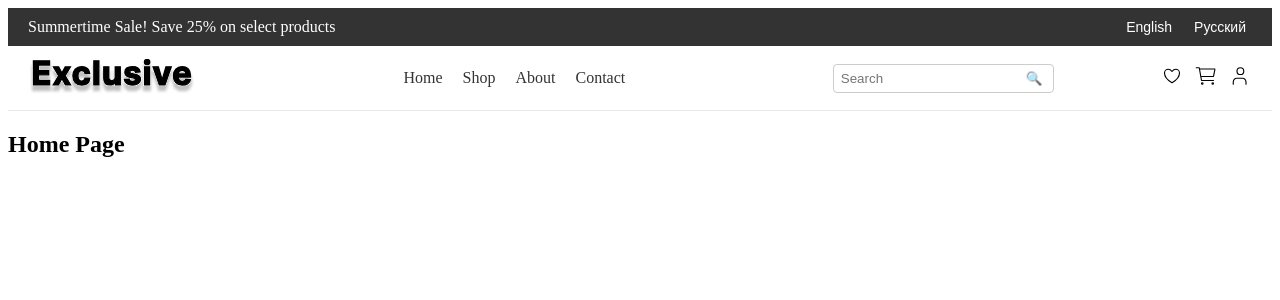
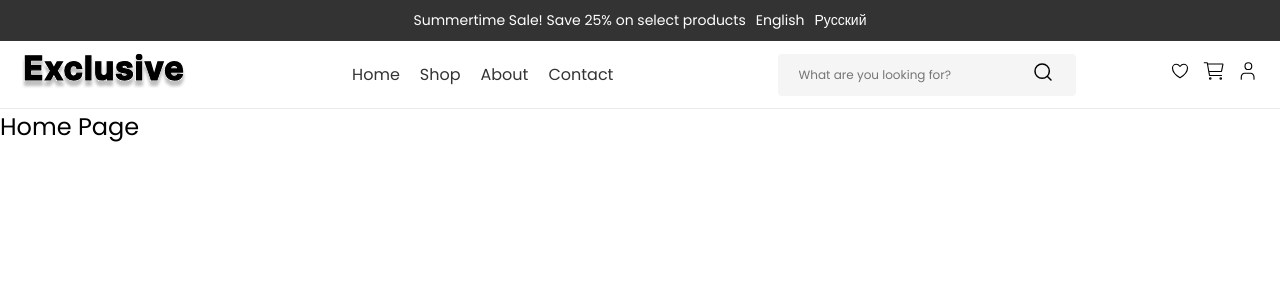
Before and after one commit to AnatoliyKlimov/Maxima-practice-4, a React (Vite) app: page / in a window 1280 px wide. Shown: the top 300 px of the page. Built offline with nearby package versions, Linux system fonts and the light colour scheme.

Commit message:
refactor: refactor style for header

```diff
--- a/src/App.css
+++ b/src/App.css
@@ -0,0 +1,7 @@
+* {
+    margin: 0;
+    padding: 0;
+    list-style-type: none;
+    font-family: "Poppins", sans-serif;
+    font-weight: 400;
+}
--- a/src/components/Header.css
+++ b/src/components/Header.css
@@ -27,10 +27,14 @@
     text-decoration: none;
     color: #333;
     font-size: 16px;
+    text-underline-offset: 5px;
 }
 
 .header-nav a:hover {
     color: #666;
+    text-decoration: underline;
+    text-underline-offset: 5px;
+
 }
 
 .header-actions {
@@ -42,14 +46,18 @@
 .header-search {
     display: flex;
     align-items: center;
-    border: 1px solid #ccc;
+    border: 1px solid rgb(245, 245, 245);
+    background-color: rgb(245, 245, 245);
     border-radius: 4px;
-    padding: 5px;
+    padding: 5px 20px;
 }
 
 .header-search input {
     border: none;
     outline: none;
+    font-size: 12px;
+    line-height: 18px;
+    background-color: rgb(245, 245, 245);
 }
 
 .header-search button {
--- a/src/components/Header.jsx
+++ b/src/components/Header.jsx
@@ -6,6 +6,7 @@ import './Header.css';
 import bellIcon from '../assets/bell_icon.svg';
 import cartIcon from '../assets/cart_icon.svg';
 import profileIcon from '../assets/profile_icon.svg';
+import searchIcon from '../assets/search_icon.svg';
 import logo from '../assets/logo.svg';
 
 const Header = () => {
@@ -63,8 +64,10 @@ const Header = () => {
                 </nav>
                 <div className="header-actions">
                     <div className="header-search">
-                        <input type="text" placeholder="Search" />
-                        <button>🔍</button>
+                        <input type="text" placeholder="What are you looking for?" />
+                        <button>
+                            <img src={searchIcon} alt="SearchIcon"/>
+                        </button>
                     </div>
 
                     <div className="language-toggle" onMouseEnter={() => setLanguageDropdown(true)} onMouseLeave={() => setLanguageDropdown(false)}>
--- a/src/components/TopHeader.css
+++ b/src/components/TopHeader.css
@@ -1,4 +1,3 @@
-/* src/components/TopHeader.css */
 .top-header {
     background-color: #333;
     color: #fff;
@@ -7,8 +6,12 @@
 
 .top-header-content {
     display: flex;
-    justify-content: space-between;
+    justify-content: center;
     align-items: center;
+}
+.top-header-content span {
+    font-size: 14px;
+    line-height: 21px;
 }
 
 .language-toggle {
```
Also changed, not shown: index.html (renamed from public/index.html).
